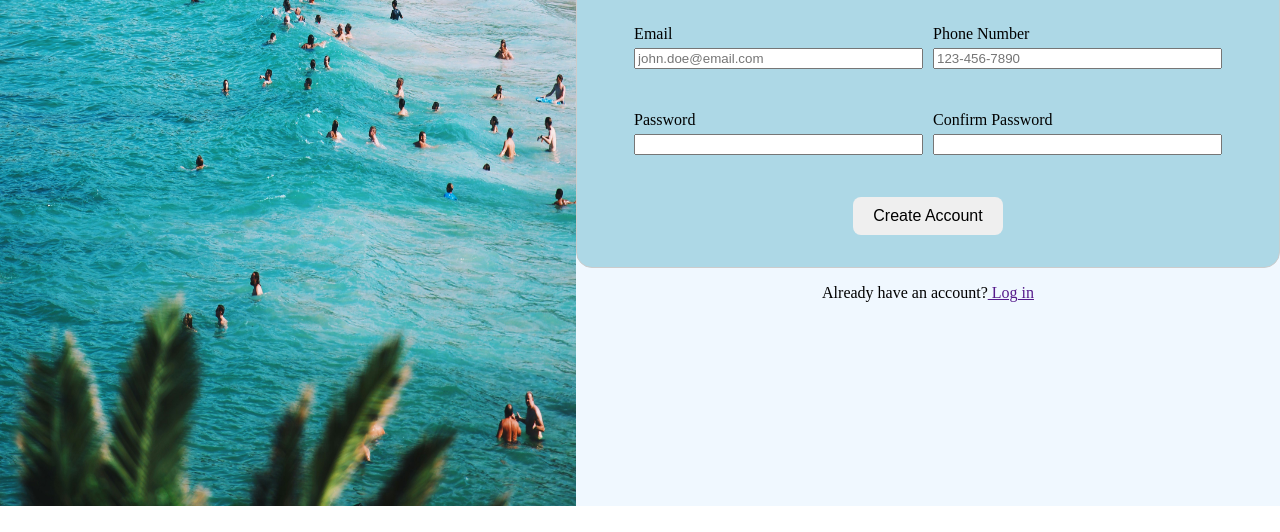
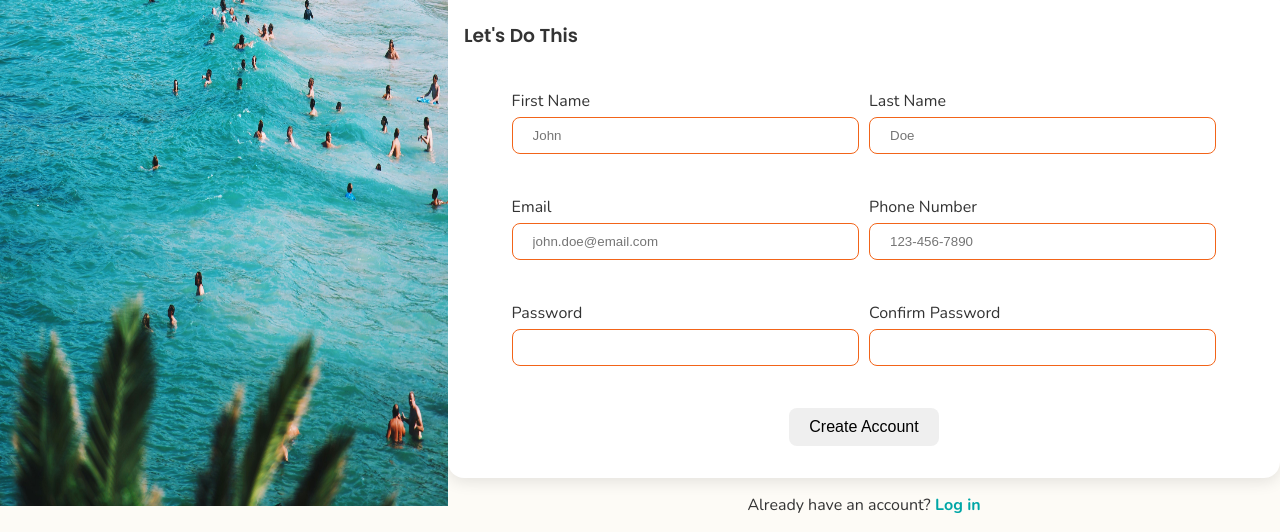
Before and after one commit to parthiv-2006/Sign-up-Form, a plain HTML site: page index.html in a window 1280 px wide. Shown: the part 294-826 px from the top of the page. Before the commit the page ends 800 px from the top, so only its background shows below. Drawn offline with nearby package versions, Linux system fonts and the light colour scheme.

Commit message:
changed theme of website and overall styling

```diff
--- a/style.css
+++ b/style.css
@@ -1,11 +1,24 @@
+:root {
+    --bg-color: #FDFBF6;
+    --text-color: #333333;
+    --accent-primary: #00A6A6;
+    --accent-secondary: #F26419;
+    --form-bg: #FFFFFF;
+    --logo-overlay: rgba(45, 45, 45, 0.7);
+    --success-color: #00A6A6;
+    --error-color: #F26419;
+}
+
 body {
     margin: 0;
     padding: 0;
+    font-family: 'Nunito', sans-serif;
+    background-color: var(--bg-color);
+    color: var(--text-color);
 }
 
 .container {
     display: flex;
-    background-color: aliceblue
 }
 
 /* side bar */
@@ -13,30 +26,30 @@ body {
 .side-bar {
     display: flex;
     flex-direction: column;
-    width: 45%;
+    width: 35%;
 }
 
 .background-image {
-    width: 45%;
+    width: 35%;
     height: 100vh;
     position: absolute;
     top: 0;
     left: 0;
 }
 
-.logo-image {
-    background-color: transparent;
-    width: 50px;
-    height: auto;
-}
+
 
 .logo {
     width: 100%;
-    background-color: lightblue;
-    opacity: 70%;
+    background-color: var(--logo-overlay);
     position: relative;
     top: 200px;
     text-align: center;
+    color: white;
+}
+
+h1, h3 {
+    font-family: 'Poppins', sans-serif;
 }
 
 
@@ -45,21 +58,23 @@ body {
 .main-content {
     display: flex;
     flex-direction: column;
-    width: 55%;
-    height: 100vh;
+    width: 65%;
+    height: 100%;
+    align-items: center;
+    justify-content: space-evenly;
 }
 
 .website-description {
-    background-color: aliceblue;
     padding: 10px;
     text-align: center;
+    font-size: 26px;
 }
 
 form {
-    background-color: lightblue;
+    background-color: var(--form-bg);
     padding: 1em;
-    border: 1px solid #ccc;
     border-radius: 1em;
+    box-shadow: 0 4px 15px rgba(0, 0, 0, 0.1);
 }
 
 
@@ -92,22 +107,45 @@ fieldset p {
 }
 
 #submit-btn:hover {
-    background-color: green;
+    background-color: var(--accent-primary);
     color: white;
     cursor: pointer;
-    box-shadow: 5px 5px 10px black;
+    box-shadow: 0 4px 10px rgba(0, 0, 0, 0.2);
     transition: all 0.15s ease;
 }
 
 #submit-btn:active {
     transform: translateY(2px);
-    box-shadow: 2px 2px 5px black;
-    background-color: darkgreen;
+    box-shadow: 0 2px 5px rgba(0, 0, 0, 0.2);
+    background-color: var(--accent-secondary);
+}
+
+input {
+    border-radius: 8px;
+    padding: 10px 20px;
+    border: 1.5px solid #ccc;
+}
+
+input:valid {
+    border-color: var(--success-color);
+}
+
+input:invalid {
+    border-color: var(--error-color);
 }
 
 
 .submit-section {
     display: flex;
     justify-content: center;
-    background-color: aliceblue;
 }
+
+.submit-section a {
+    color: var(--accent-primary);
+    font-weight: bold;
+    text-decoration: none;
+}
+
+.submit-section a:hover {
+    text-decoration: underline;
+}
```
